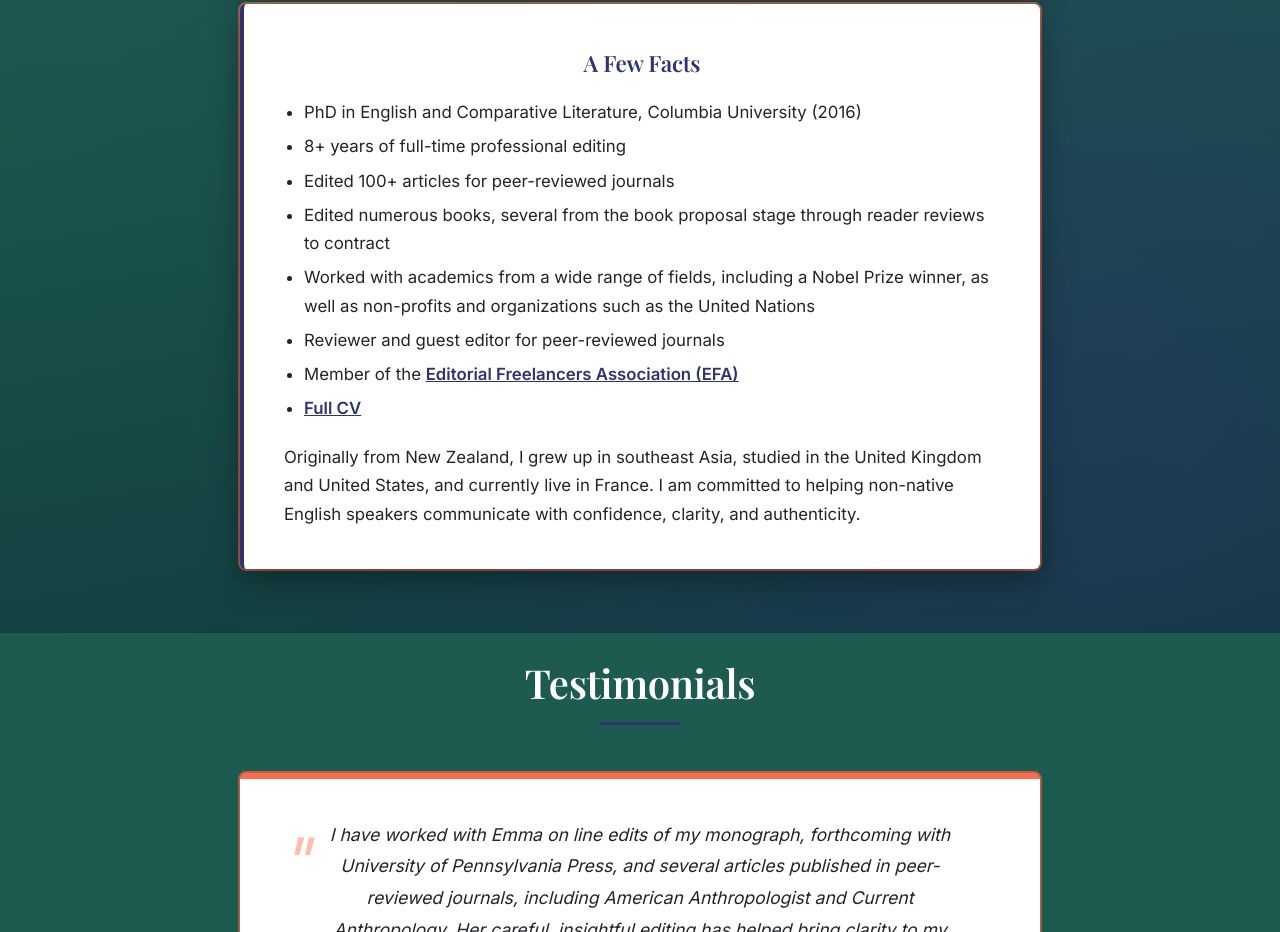
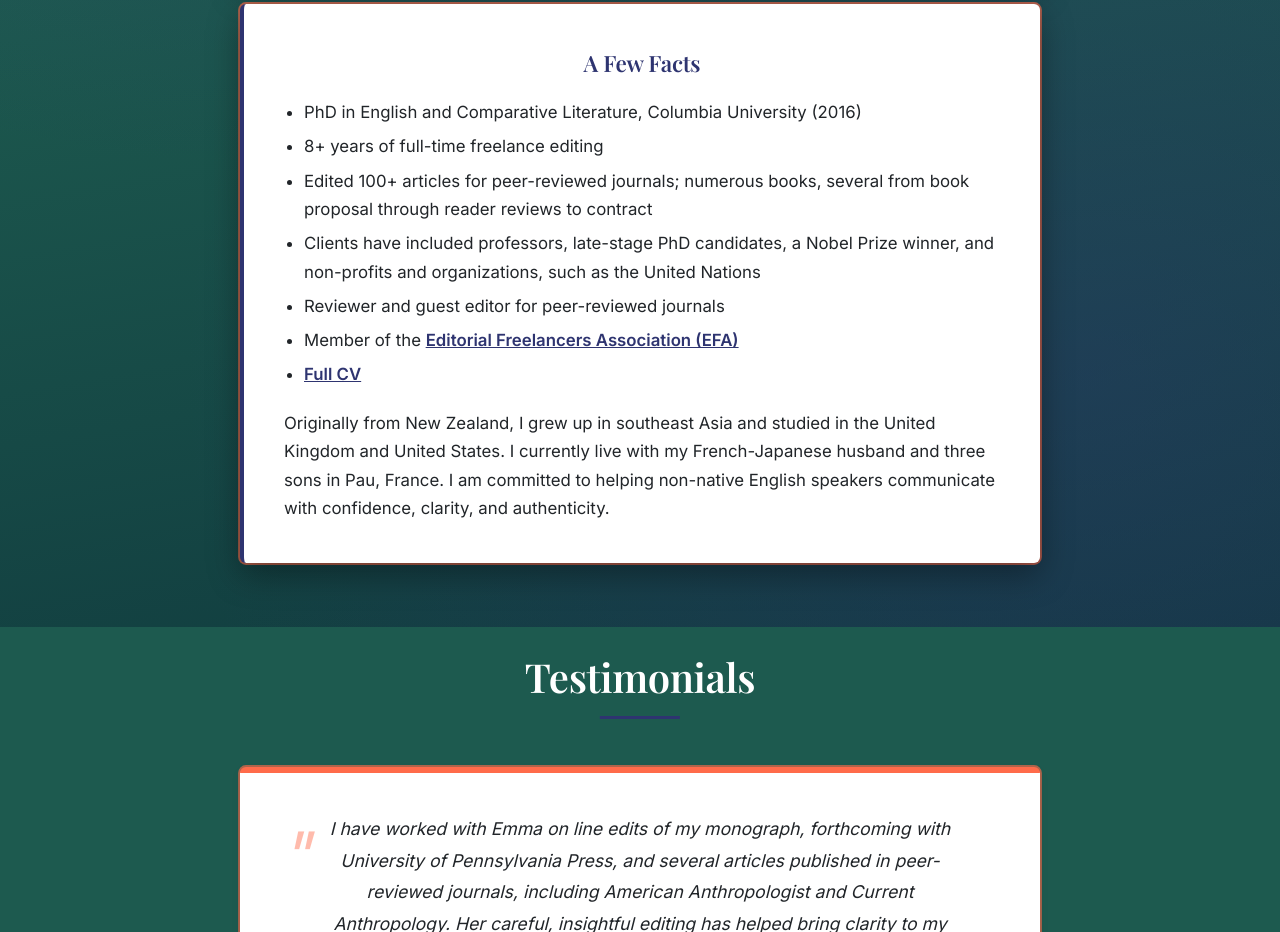
Before and after one commit to emmaberat/editingwebsite, a plain HTML site: page index.html in a window 1280 px wide. Shown: the part 1070-2002 px from the top of the page. Drawn offline with nearby package versions, Linux system fonts and the light colour scheme.

Commit message:
Update A Few Facts list and bio
Co-Authored-By: Claude Sonnet 5.5 <noreply@anthropic.com>
Claude-Session: https://claude.ai/code/session_01KpKr5jBi8iAa5vi2X6Brdm

```diff
--- a/index.html
+++ b/index.html
@@ -956,15 +956,14 @@
                 <h3 class="facts-title">A Few Facts</h3>
                 <ul class="facts-list">
                     <li>PhD in English and Comparative Literature, Columbia University (2016)</li>
-                    <li>8+ years of full-time professional editing</li>
-                    <li>Edited 100+ articles for peer-reviewed journals</li>
-                    <li>Edited numerous books, several from the book proposal stage through reader reviews to contract</li>
-                    <li>Worked with academics from a wide range of fields, including a Nobel Prize winner, as well as non-profits and organizations such as the United Nations</li>
+                    <li>8+ years of full-time freelance editing</li>
+                    <li>Edited 100+ articles for peer-reviewed journals; numerous books, several from book proposal through reader reviews to contract</li>
+                    <li>Clients have included professors, late-stage PhD candidates, a Nobel Prize winner, and non-profits and organizations, such as the United Nations</li>
                     <li>Reviewer and guest editor for peer-reviewed journals</li>
                     <li>Member of the <a href="https://community.the-efa.org/members/public_profile.asp?id=80972192" target="_blank" rel="noopener noreferrer">Editorial Freelancers Association (EFA)</a></li>
                     <li><a href="https://docs.google.com/document/d/1pv9HcTbj9x_9ddr-J9HISIacm0vpOWvRmyxg0PwgrYI/edit?usp=sharing" target="_blank" rel="noopener noreferrer">Full CV</a></li>
                 </ul>
-                <p class="facts-bio">Originally from New Zealand, I grew up in southeast Asia, studied in the United Kingdom and United States, and currently live in France. I am committed to helping non-native English speakers communicate with confidence, clarity, and authenticity.</p>
+                <p class="facts-bio">Originally from New Zealand, I grew up in southeast Asia and studied in the United Kingdom and United States. I currently live with my French-Japanese husband and three sons in Pau, France. I am committed to helping non-native English speakers communicate with confidence, clarity, and authenticity.</p>
             </div>
         </div>
     </section>
```
